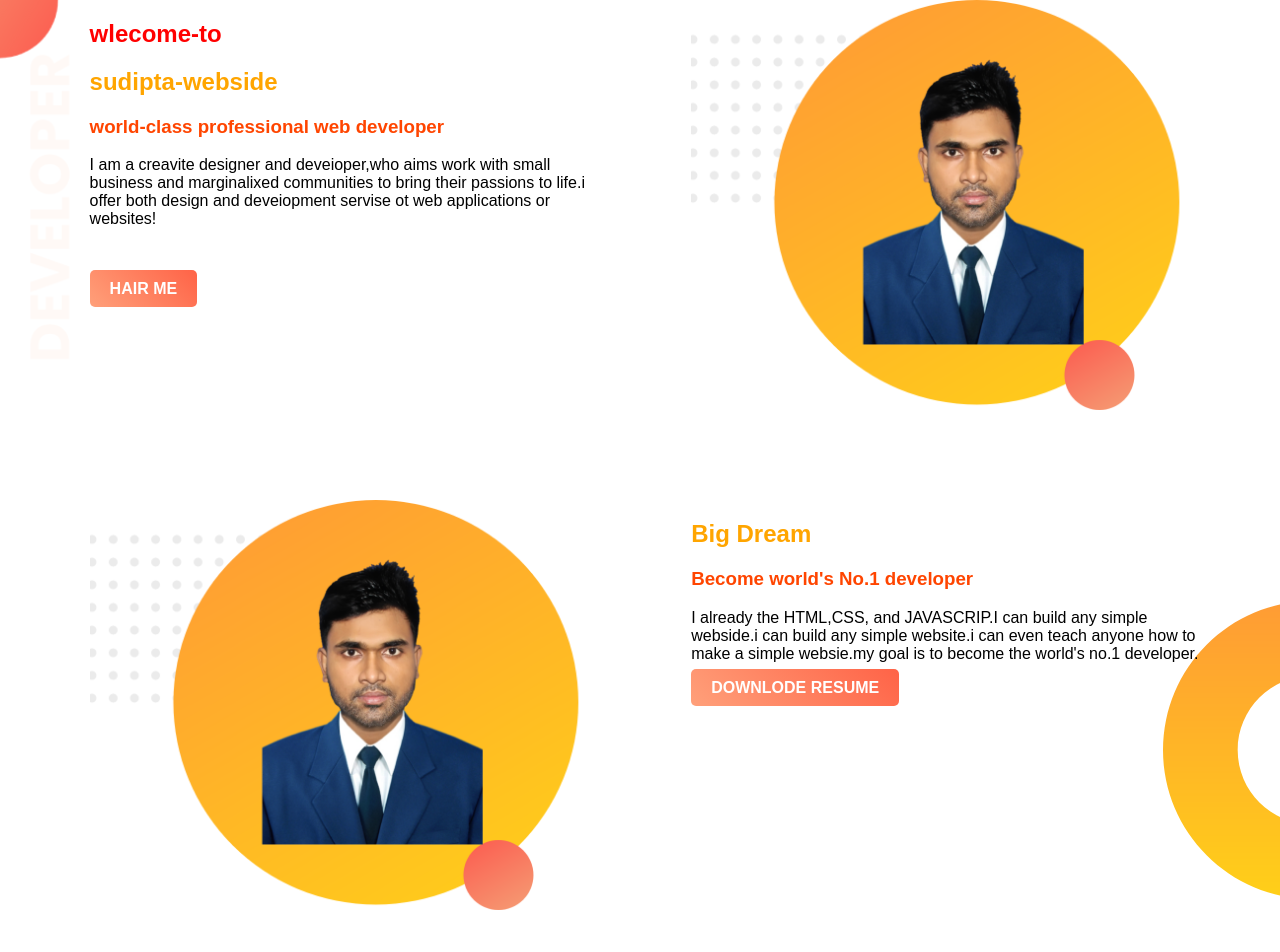
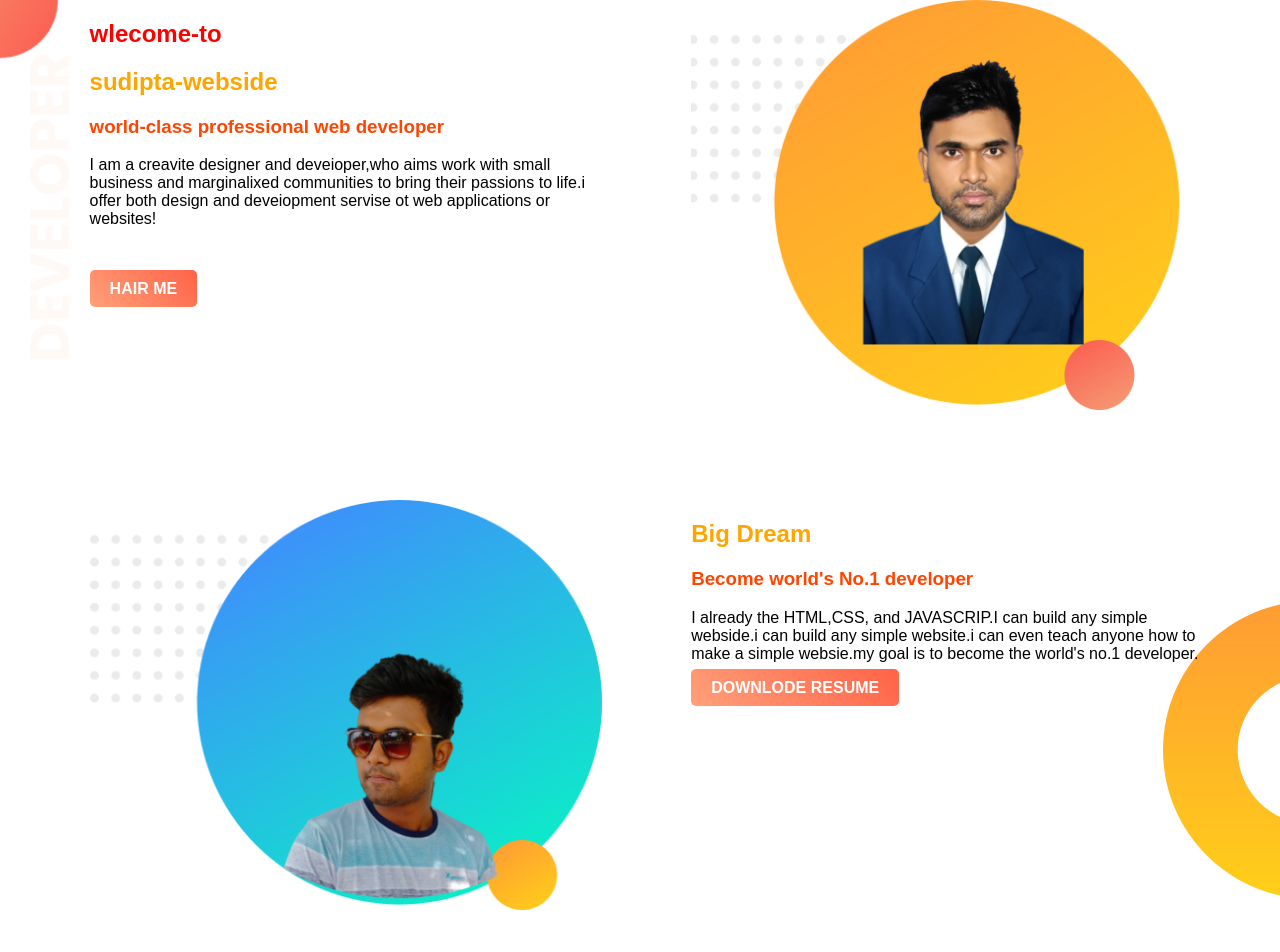
Before and after one commit to sudiptabiswas07/web-portfolio, a plain HTML site: page index.html in a window 1280 px wide. Shown: the top 952 px of the page. Drawn offline with Linux system fonts and the light colour scheme.

Commit message:
my-first-wedsite

```diff
--- a/index.html
+++ b/index.html
@@ -30,7 +30,7 @@
         <section class="dream-area">
 
             <div class="half-width">
-                <img src="imeges/profile1.png" alt="">
+                <img src="imeges/profile3.png" alt="">
 
             </div>
 
```
Also changed, not shown: imeges/profile3.png (added).
